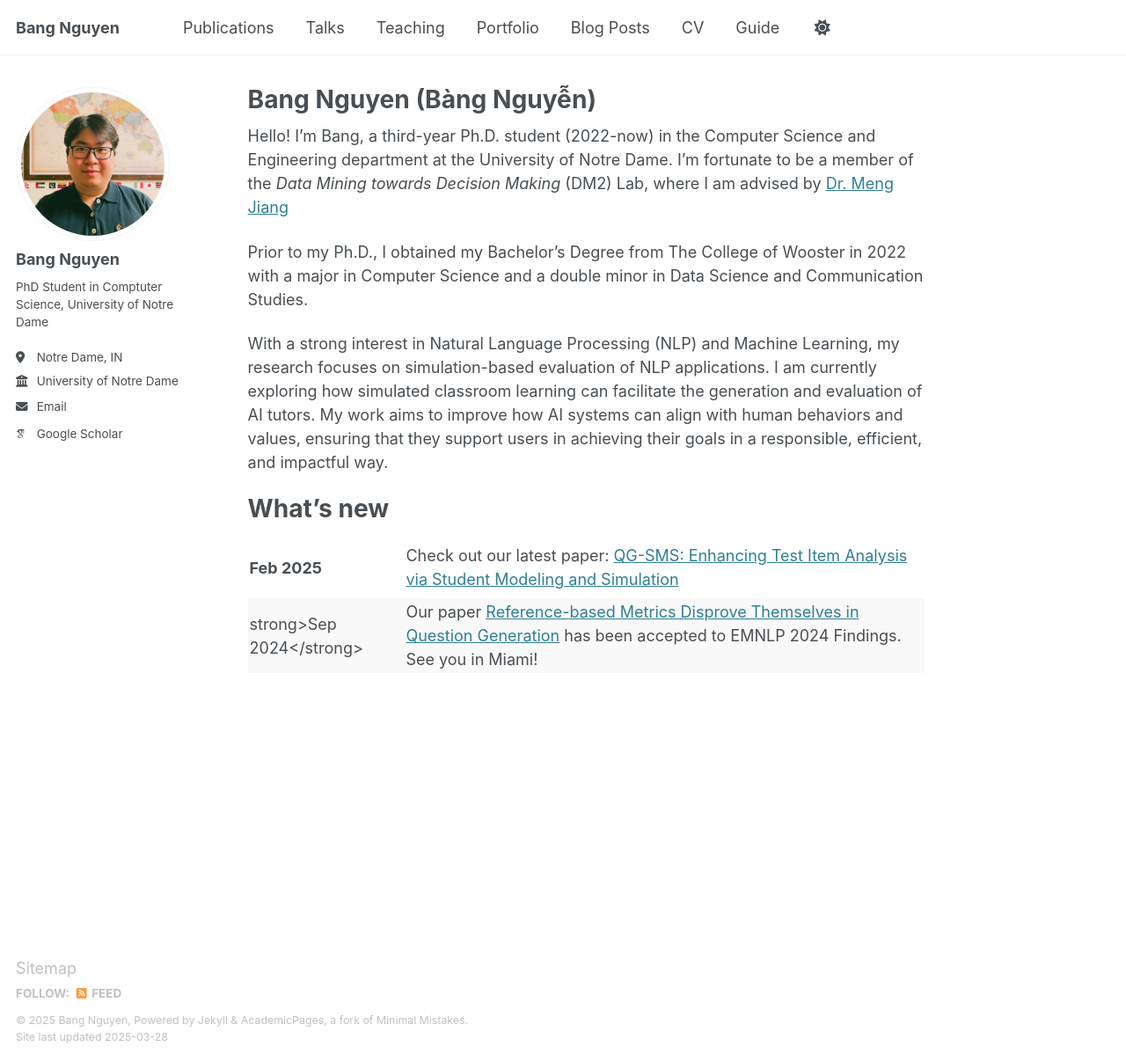
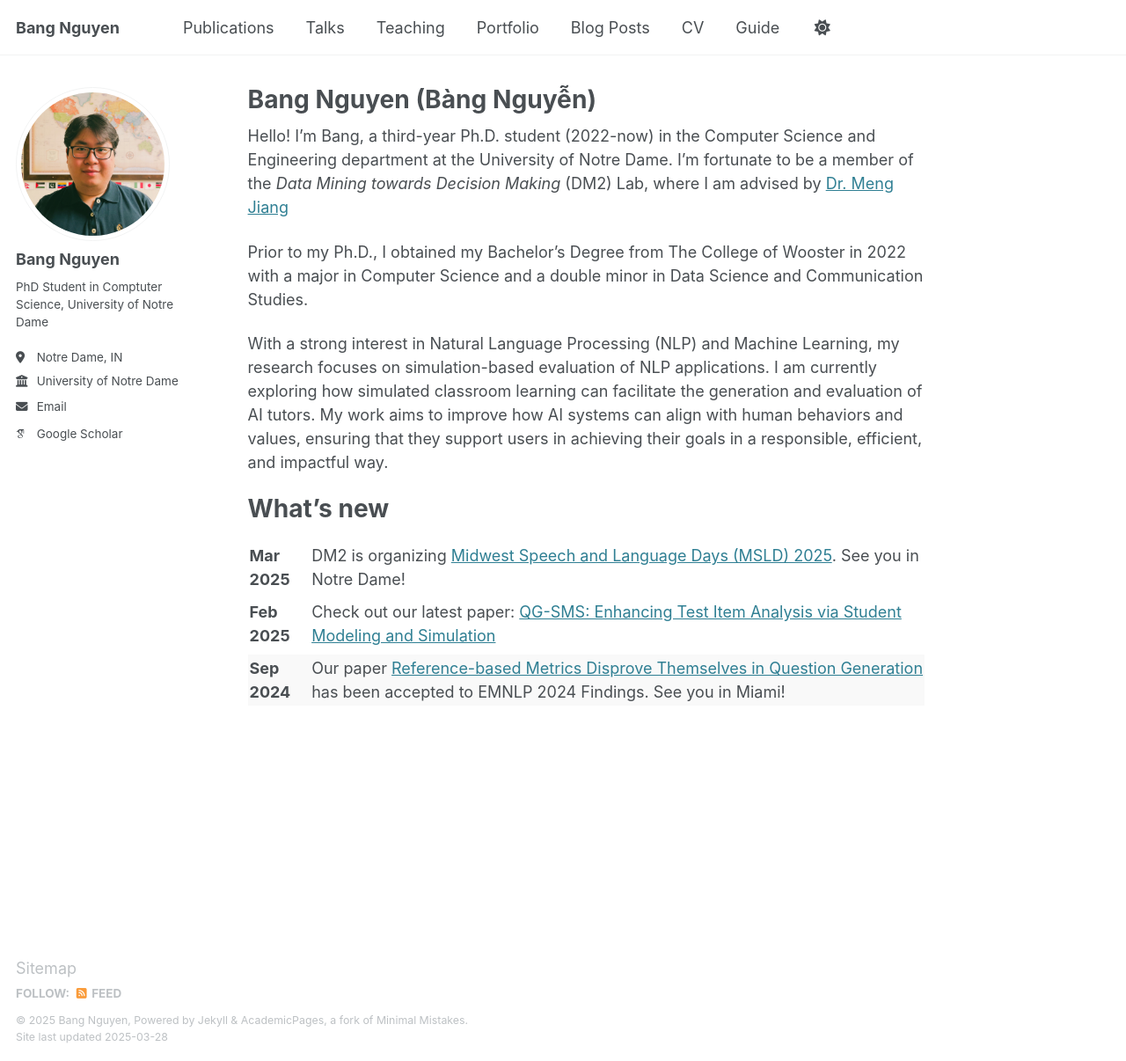
Before and after one commit to bnguyen5/bnguyen5.github.io, a Jekyll site: the page built from _pages/about.md, in a window 1280 px wide and 1206 px high. Shown: the whole window at 88% size. Built offline with Jekyll 4.4.1, drawn with Linux system fonts in a browser that asks for light colours; some web fonts are replaced.

Commit message:
Update about.md

```diff
--- a/_pages/about.md
+++ b/_pages/about.md
@@ -17,12 +17,17 @@ With a strong interest in Natural Language Processing (NLP) and Machine Learning
 
 <table style="width:100%; border-collapse: separate; border-spacing: 0 6px; border: none; font: inherit;">
   <tr style="background-color: #ffffff;">
+    <td style="padding: 2px; border: none;"><strong>Mar 2025</strong></td>
+    <td style="padding: 2px; border: none;">DM2 is organizing <a href="https://nlp.nd.edu/msld25/" target="_blank">Midwest Speech and Language Days (MSLD) 2025</a>. See you in Notre Dame!
+    </td>
+  </tr>
+  <tr style="background-color: #ffffff;">
     <td style="padding: 2px; border: none;"><strong>Feb 2025</strong></td>
     <td style="padding: 2px; border: none;">Check out our latest paper: <a href="https://arxiv.org/abs/2503.05888" target="_blank">QG-SMS: Enhancing Test Item Analysis via Student Modeling and Simulation</a>
-</td>
+    </td>
   </tr>
   <tr style="background-color: #f9f9f9;">
-    <td style="padding: 2px; border: none;">strong>Sep 2024</strong></td>
+    <td style="padding: 2px; border: none;"><strong>Sep 2024</strong></td>
     <td style="padding: 2px; border: none;">Our paper <a href="https://arxiv.org/abs/2403.12242" target="_blank">Reference-based Metrics Disprove Themselves in Question Generation</a> has been accepted to EMNLP 2024 Findings. See you in Miami!</td>
   </tr>
 </table>
```
